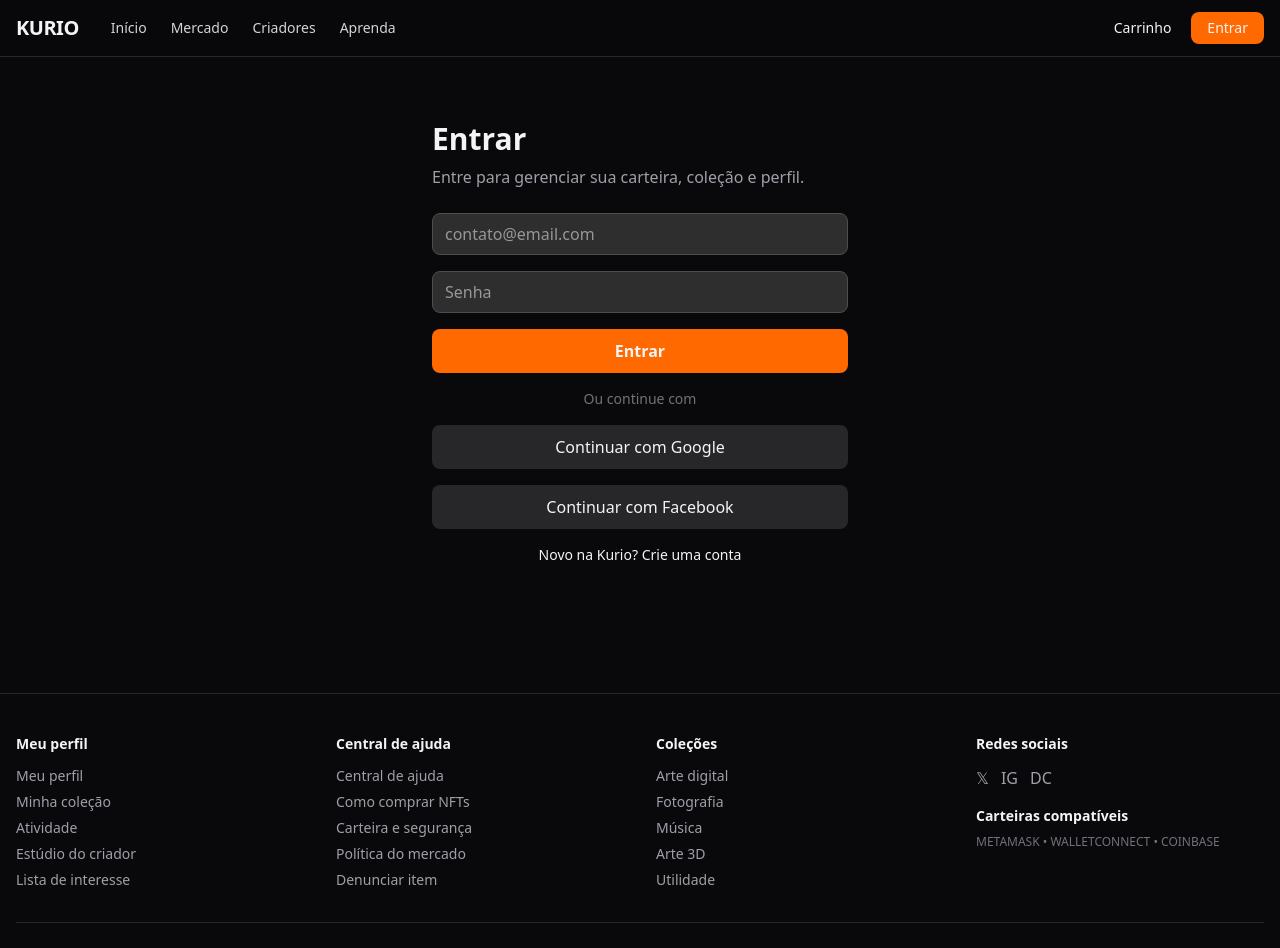
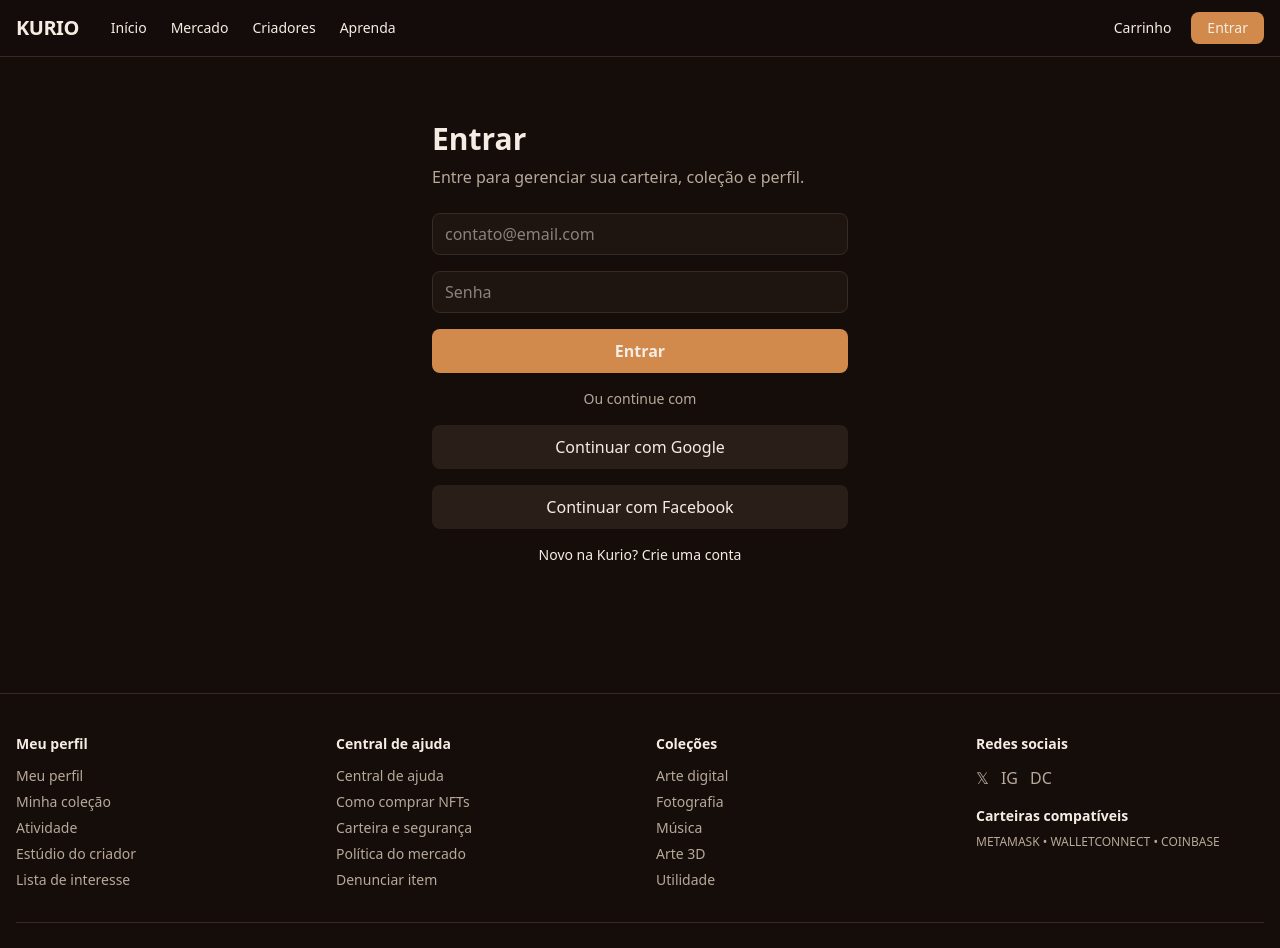
Before and after one commit to Damts/nft-marketplace-mvp, a React (Vite) app: page /login in a window 1280 px wide. Shown: the top 948 px of the page. Built offline with nearby package versions, Linux system fonts and the light colour scheme.

Commit message:
feat: cores exatas do Figma (#140D0A bg, #D28A4C accent, CTA preto)

```diff
--- a/src/components/Layout.tsx
+++ b/src/components/Layout.tsx
@@ -9,28 +9,28 @@ export default function Layout({ children }: { children: React.ReactNode }) {
   const loc = useLocation();
 
   return (
-    <div className="min-h-screen flex flex-col bg-zinc-950 text-zinc-100">
-      <header className="sticky top-0 z-40 border-b border-zinc-800 bg-zinc-950/80 backdrop-blur">
+    <div className="min-h-screen flex flex-col bg-[#140D0A] text-[#F5EDE4]">
+      <header className="sticky top-0 z-40 border-b border-[#3A2A1F] bg-[#140D0A]/80 backdrop-blur">
         <div className="max-w-7xl mx-auto px-4 py-3 flex items-center gap-8">
           <Link to="/" className="text-xl font-bold tracking-tight">KURIO</Link>
-          <nav className="hidden md:flex gap-6 text-sm text-zinc-300">
-            <Link to="/" className={loc.pathname === '/' ? 'text-white font-medium' : 'hover:text-white'}>Início</Link>
-            <Link to="/" className="hover:text-white">Mercado</Link>
-            <Link to="/" className="hover:text-white">Criadores</Link>
-            <Link to="/" className="hover:text-white">Aprenda</Link>
+          <nav className="hidden md:flex gap-6 text-sm text-[#F5EDE4]">
+            <Link to="/" className={loc.pathname === '/' ? 'text-[#F5EDE4] font-medium' : 'hover:text-[#F5EDE4]'}>Início</Link>
+            <Link to="/" className="hover:text-[#F5EDE4]">Mercado</Link>
+            <Link to="/" className="hover:text-[#F5EDE4]">Criadores</Link>
+            <Link to="/" className="hover:text-[#F5EDE4]">Aprenda</Link>
           </nav>
           <div className="ml-auto flex items-center gap-5">
             <Link to="/cart" className="relative text-sm flex items-center gap-1">
               <span>Carrinho</span>
-              {count > 0 && <span className="px-1.5 py-0.5 text-[10px] rounded-full bg-orange-500 font-bold">{count}</span>}
+              {count > 0 && <span className="px-1.5 py-0.5 text-[10px] rounded-full bg-[#D28A4C] font-bold">{count}</span>}
             </Link>
             {user ? (
               <>
-                <Link to="/account/profile" className="text-sm text-zinc-300 hover:text-white">{user.username}</Link>
-                <button onClick={logout} className="text-sm text-zinc-400 hover:text-white">Sair</button>
+                <Link to="/account/profile" className="text-sm text-[#F5EDE4] hover:text-[#F5EDE4]">{user.username}</Link>
+                <button onClick={logout} className="text-sm text-[#B8A99A] hover:text-[#F5EDE4]">Sair</button>
               </>
             ) : (
-              <Link to="/login" className="text-sm bg-orange-500 px-4 py-1.5 rounded-lg hover:bg-orange-400 font-medium">Entrar</Link>
+              <Link to="/login" className="text-sm bg-[#D28A4C] px-4 py-1.5 rounded-lg hover:bg-[#E0A060] font-medium">Entrar</Link>
             )}
           </div>
         </div>
@@ -38,54 +38,54 @@ export default function Layout({ children }: { children: React.ReactNode }) {
 
       <main className="flex-1">{children}</main>
 
-      <footer className="border-t border-zinc-800 mt-16">
+      <footer className="border-t border-[#3A2A1F] mt-16">
         <div className="max-w-7xl mx-auto px-4 py-10">
           <div className="grid grid-cols-2 md:grid-cols-4 gap-8 mb-8">
             <div>
               <h4 className="font-semibold mb-3 text-sm">Meu perfil</h4>
-              <ul className="space-y-1.5 text-sm text-zinc-400">
-                <li><Link to="/account/profile" className="hover:text-white">Meu perfil</Link></li>
-                <li><span className="cursor-pointer hover:text-white">Minha coleção</span></li>
-                <li><span className="cursor-pointer hover:text-white">Atividade</span></li>
-                <li><span className="cursor-pointer hover:text-white">Estúdio do criador</span></li>
-                <li><Link to="/favorites" className="hover:text-white">Lista de interesse</Link></li>
+              <ul className="space-y-1.5 text-sm text-[#B8A99A]">
+                <li><Link to="/account/profile" className="hover:text-[#F5EDE4]">Meu perfil</Link></li>
+                <li><span className="cursor-pointer hover:text-[#F5EDE4]">Minha coleção</span></li>
+                <li><span className="cursor-pointer hover:text-[#F5EDE4]">Atividade</span></li>
+                <li><span className="cursor-pointer hover:text-[#F5EDE4]">Estúdio do criador</span></li>
+                <li><Link to="/favorites" className="hover:text-[#F5EDE4]">Lista de interesse</Link></li>
               </ul>
             </div>
             <div>
               <h4 className="font-semibold mb-3 text-sm">Central de ajuda</h4>
-              <ul className="space-y-1.5 text-sm text-zinc-400">
-                <li><span className="cursor-pointer hover:text-white">Central de ajuda</span></li>
-                <li><span className="cursor-pointer hover:text-white">Como comprar NFTs</span></li>
-                <li><span className="cursor-pointer hover:text-white">Carteira e segurança</span></li>
-                <li><span className="cursor-pointer hover:text-white">Política do mercado</span></li>
-                <li><span className="cursor-pointer hover:text-white">Denunciar item</span></li>
+              <ul className="space-y-1.5 text-sm text-[#B8A99A]">
+                <li><span className="cursor-pointer hover:text-[#F5EDE4]">Central de ajuda</span></li>
+                <li><span className="cursor-pointer hover:text-[#F5EDE4]">Como comprar NFTs</span></li>
+                <li><span className="cursor-pointer hover:text-[#F5EDE4]">Carteira e segurança</span></li>
+                <li><span className="cursor-pointer hover:text-[#F5EDE4]">Política do mercado</span></li>
+                <li><span className="cursor-pointer hover:text-[#F5EDE4]">Denunciar item</span></li>
               </ul>
             </div>
             <div>
               <h4 className="font-semibold mb-3 text-sm">Coleções</h4>
-              <ul className="space-y-1.5 text-sm text-zinc-400">
-                <li><a href="/?categories=arte-digital" className="hover:text-white">Arte digital</a></li>
-                <li><a href="/?categories=fotografia" className="hover:text-white">Fotografia</a></li>
-                <li><a href="/?categories=musica" className="hover:text-white">Música</a></li>
-                <li><a href="/?categories=arte-3d" className="hover:text-white">Arte 3D</a></li>
-                <li><a href="/?categories=utilidade" className="hover:text-white">Utilidade</a></li>
+              <ul className="space-y-1.5 text-sm text-[#B8A99A]">
+                <li><a href="/?categories=arte-digital" className="hover:text-[#F5EDE4]">Arte digital</a></li>
+                <li><a href="/?categories=fotografia" className="hover:text-[#F5EDE4]">Fotografia</a></li>
+                <li><a href="/?categories=musica" className="hover:text-[#F5EDE4]">Música</a></li>
+                <li><a href="/?categories=arte-3d" className="hover:text-[#F5EDE4]">Arte 3D</a></li>
+                <li><a href="/?categories=utilidade" className="hover:text-[#F5EDE4]">Utilidade</a></li>
               </ul>
             </div>
             <div>
               <h4 className="font-semibold mb-3 text-sm">Redes sociais</h4>
-              <div className="flex gap-3 text-zinc-400 mb-4">
-                <span className="cursor-pointer hover:text-white">𝕏</span>
-                <span className="cursor-pointer hover:text-white">IG</span>
-                <span className="cursor-pointer hover:text-white">DC</span>
+              <div className="flex gap-3 text-[#B8A99A] mb-4">
+                <span className="cursor-pointer hover:text-[#F5EDE4]">𝕏</span>
+                <span className="cursor-pointer hover:text-[#F5EDE4]">IG</span>
+                <span className="cursor-pointer hover:text-[#F5EDE4]">DC</span>
               </div>
               <h4 className="font-semibold mb-2 text-sm">Carteiras compatíveis</h4>
-              <div className="text-xs text-zinc-500">METAMASK • WALLETCONNECT • COINBASE</div>
+              <div className="text-xs text-[#B8A99A]">METAMASK • WALLETCONNECT • COINBASE</div>
             </div>
           </div>
 
-          <div className="border-t border-zinc-800 pt-6 flex flex-col md:flex-row items-center justify-between gap-4 text-xs text-zinc-500">
+          <div className="border-t border-[#3A2A1F] pt-6 flex flex-col md:flex-row items-center justify-between gap-4 text-xs text-[#B8A99A]">
             <div>
-              <div className="font-bold text-zinc-300 mb-1">KURIO</div>
+              <div className="font-bold text-[#F5EDE4] mb-1">KURIO</div>
               <div>Feito para colecionadores, criadores e cultura</div>
               <div className="mt-1">contato@email.com • +55 11 4002 8922</div>
             </div>
--- a/src/index.css
+++ b/src/index.css
@@ -1,13 +1,14 @@
 @import "tailwindcss";
 
 :root {
-  --bg: #1a1a1a;
-  --fg: #ffffff;
-  --muted: #b3b3b3;
-  --border: #4d4d4d;
-  --accent: #ff9900;
-  --accent-soft: #ffaa33;
-  --card: #2e2e2e;
+  --bg: #140D0A;
+  --fg: #F5EDE4;
+  --muted: #B8A99A;
+  --border: #3A2A1F;
+  --accent: #D28A4C;
+  --accent-soft: #E0A060;
+  --card: #1E1510;
+  --cta-text: #000000;
 }
 
 html, body, #root {
@@ -27,9 +28,9 @@ button { font-family: inherit; }
 
 input, textarea, select {
   font-family: inherit;
-  background: #2e2e2e;
-  color: #ffffff;
-  border: 1px solid #4d4d4d;
+  background: #1E1510;
+  color: #F5EDE4;
+  border: 1px solid #3A2A1F;
   border-radius: 8px;
   padding: 8px 12px;
 }
--- a/src/pages/Login.tsx
+++ b/src/pages/Login.tsx
@@ -24,16 +24,16 @@ export default function Login() {
   return (
     <div className="max-w-md mx-auto px-4 py-16">
       <h1 className="text-3xl font-bold mb-2">Entrar</h1>
-      <p className="text-zinc-400 mb-6">Entre para gerenciar sua carteira, coleção e perfil.</p>
+      <p className="text-[#B8A99A] mb-6">Entre para gerenciar sua carteira, coleção e perfil.</p>
       <form onSubmit={handleSubmit} className="space-y-4">
         <input type="email" placeholder="contato@email.com" value={email} onChange={(e) => setEmail(e.target.value)} className="w-full" />
         <input type="password" placeholder="Senha" value={password} onChange={(e) => setPassword(e.target.value)} className="w-full" />
-        {error && <div className="text-red-400 text-sm">{error}</div>}
-        <button type="submit" className="w-full py-2.5 bg-orange-500 rounded-lg hover:bg-orange-400 font-semibold">Entrar</button>
-        <div className="text-center text-sm text-zinc-500">Ou continue com</div>
-        <button type="button" className="w-full py-2.5 bg-zinc-800 rounded-lg hover:bg-zinc-700">Continuar com Google</button>
-        <button type="button" className="w-full py-2.5 bg-zinc-800 rounded-lg hover:bg-zinc-700">Continuar com Facebook</button>
-        <div className="text-center text-sm"><a href="/register" className="text-orange-300">Novo na Kurio? Crie uma conta</a></div>
+        {error && <div className="text-[#ff6b6b] text-sm">{error}</div>}
+        <button type="submit" className="w-full py-2.5 bg-[#D28A4C] rounded-lg hover:bg-[#E0A060] font-semibold">Entrar</button>
+        <div className="text-center text-sm text-[#B8A99A]">Ou continue com</div>
+        <button type="button" className="w-full py-2.5 bg-[#2A1F18] rounded-lg hover:bg-[#3A2A1F]">Continuar com Google</button>
+        <button type="button" className="w-full py-2.5 bg-[#2A1F18] rounded-lg hover:bg-[#3A2A1F]">Continuar com Facebook</button>
+        <div className="text-center text-sm"><a href="/register" className="text-[#D28A4C]">Novo na Kurio? Crie uma conta</a></div>
       </form>
     </div>
   );
```
Also changed, not shown: src/components/NftCard.tsx (+6 -6 lines), src/pages/Cart.tsx (+18 -18 lines), src/pages/Checkout.tsx (+6 -6 lines), src/pages/Confirmation.tsx (+16 -16 lines), src/pages/Home.tsx (+40 -40 lines), src/pages/NftDetail.tsx (+15 -15 lines), src/pages/Profile.tsx (+8 -8 lines), src/pages/Register.tsx (+7 -7 lines), src/pages/Wallets.tsx (+8 -8 lines).
